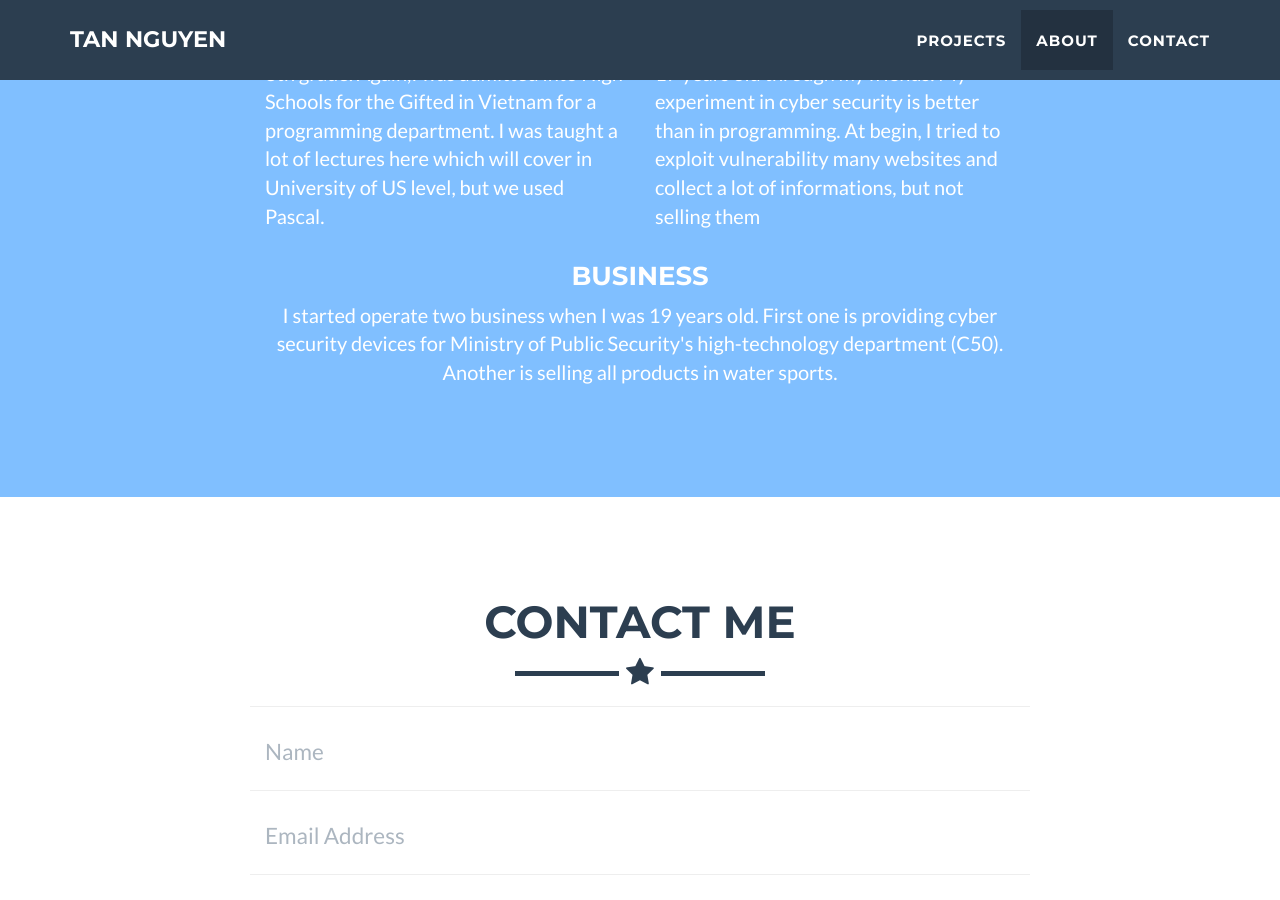
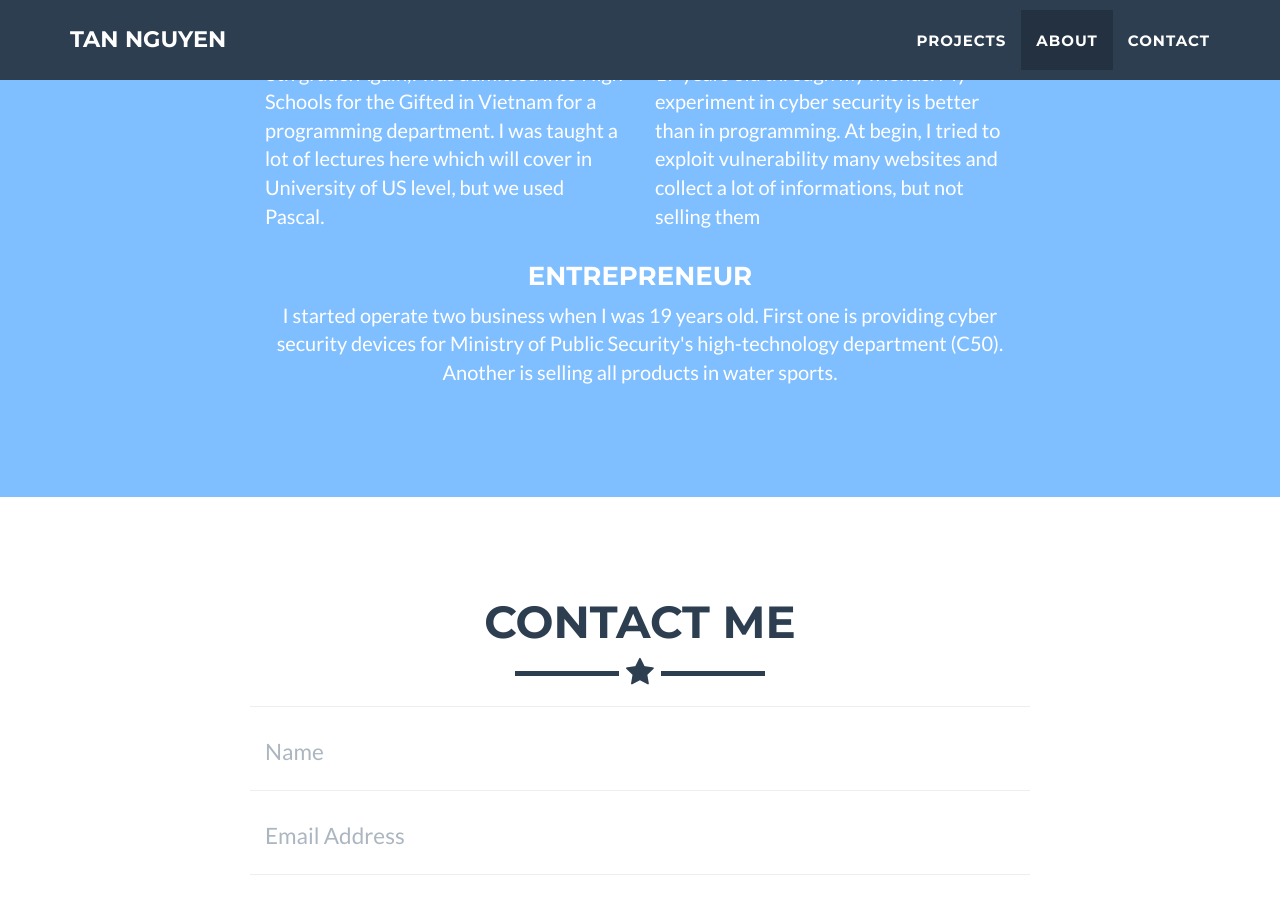
Before and after one commit to tannguyencanh/tannguyencanh.github.io, a Jekyll site: the page built from index.html, in a window 1280 px wide and 900 px high, scrolled down 2045 px. Built offline with Jekyll 4.4.1, drawn with Linux system fonts in a browser that asks for light colours.

Commit message:
Update about.html

```diff
--- a/_includes/about.html
+++ b/_includes/about.html
@@ -20,7 +20,7 @@
                     <p>I began to learn about cyber security at 17 years old through my friends. My experiment in cyber security is better than in programming. At begin, I tried to exploit vulnerability many websites and collect a lot of informations, but not selling them</p>
                 </div>
                 <div class="col-lg-8 col-lg-offset-2 text-center">
-                    <h3>Business</h3>
+                    <h3>Entrepreneur</h3>
                     <p>I started operate two business when I was 19 years old. First one is providing cyber security devices for Ministry of Public Security's high-technology department (C50). Another is selling all products in water sports.</p>
                 </div>
             </div>
```
